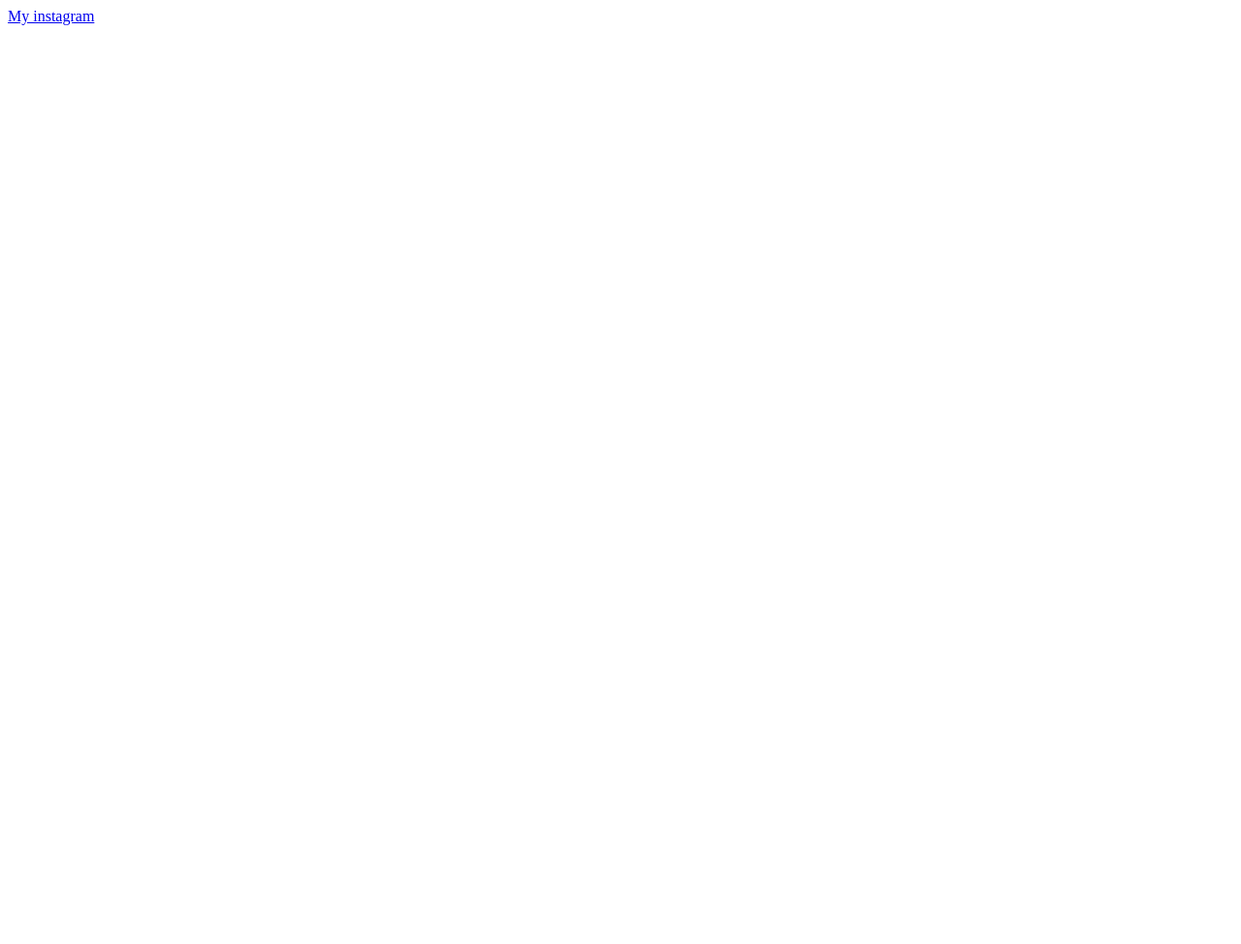
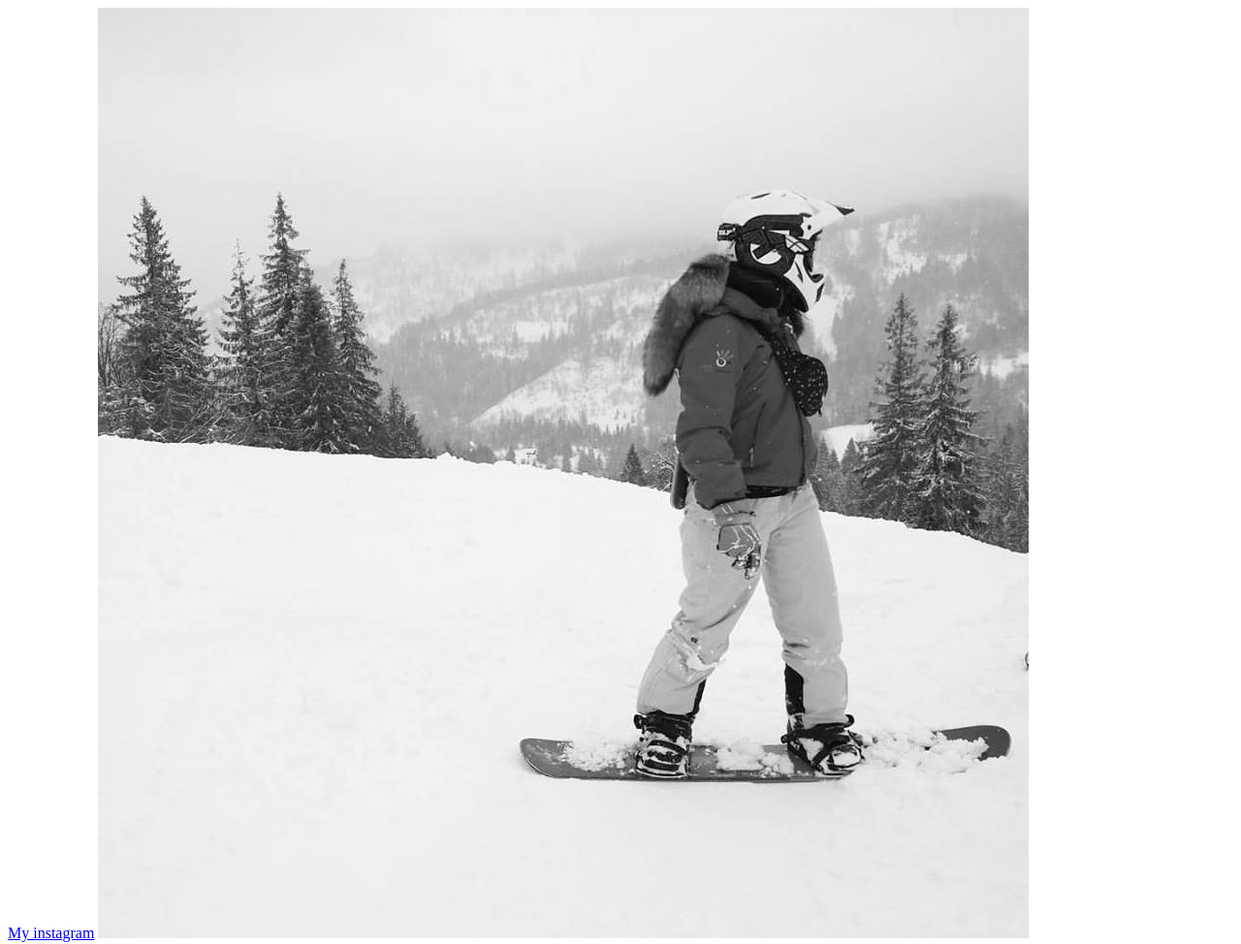
Before and after one commit to MashaKlimenko/hello-2, a plain HTML site: page index.html in a window 1280 px wide. Shown: the whole page at 97% size. Before the commit the page ends 800 px from the top, so only its background shows below. Drawn offline with Linux system fonts and the light colour scheme.

```diff
--- a/index.html
+++ b/index.html
@@ -6,5 +6,6 @@
 </head>
 <body>
     <a href="https://www.instagram.com/masha.klimenko.7/">My instagram</a>
+    <img src="img/snowboard.jpg" alt="board">
 </body>
 </html>
```
Also changed, not shown: img/snowboard.jpg (added).
